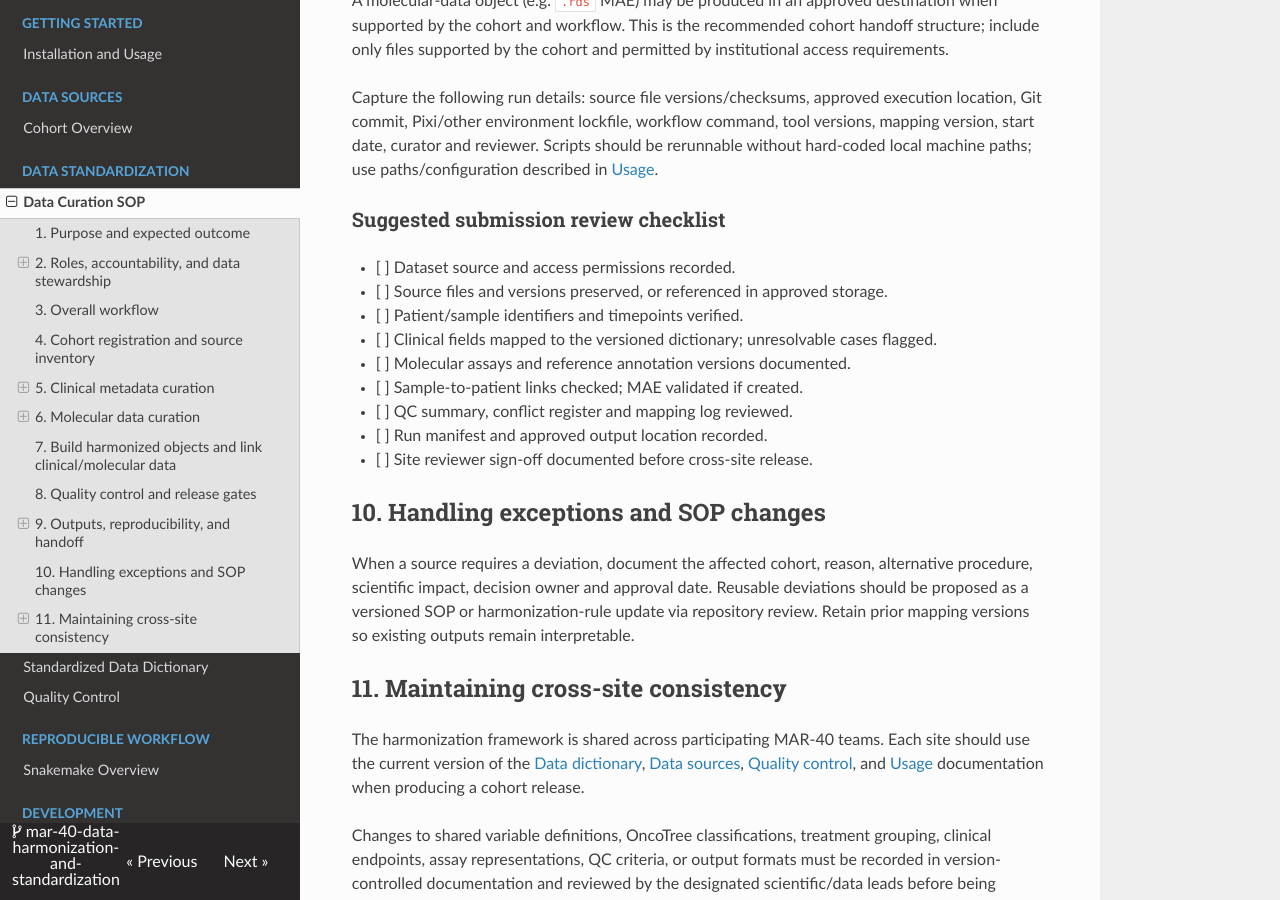
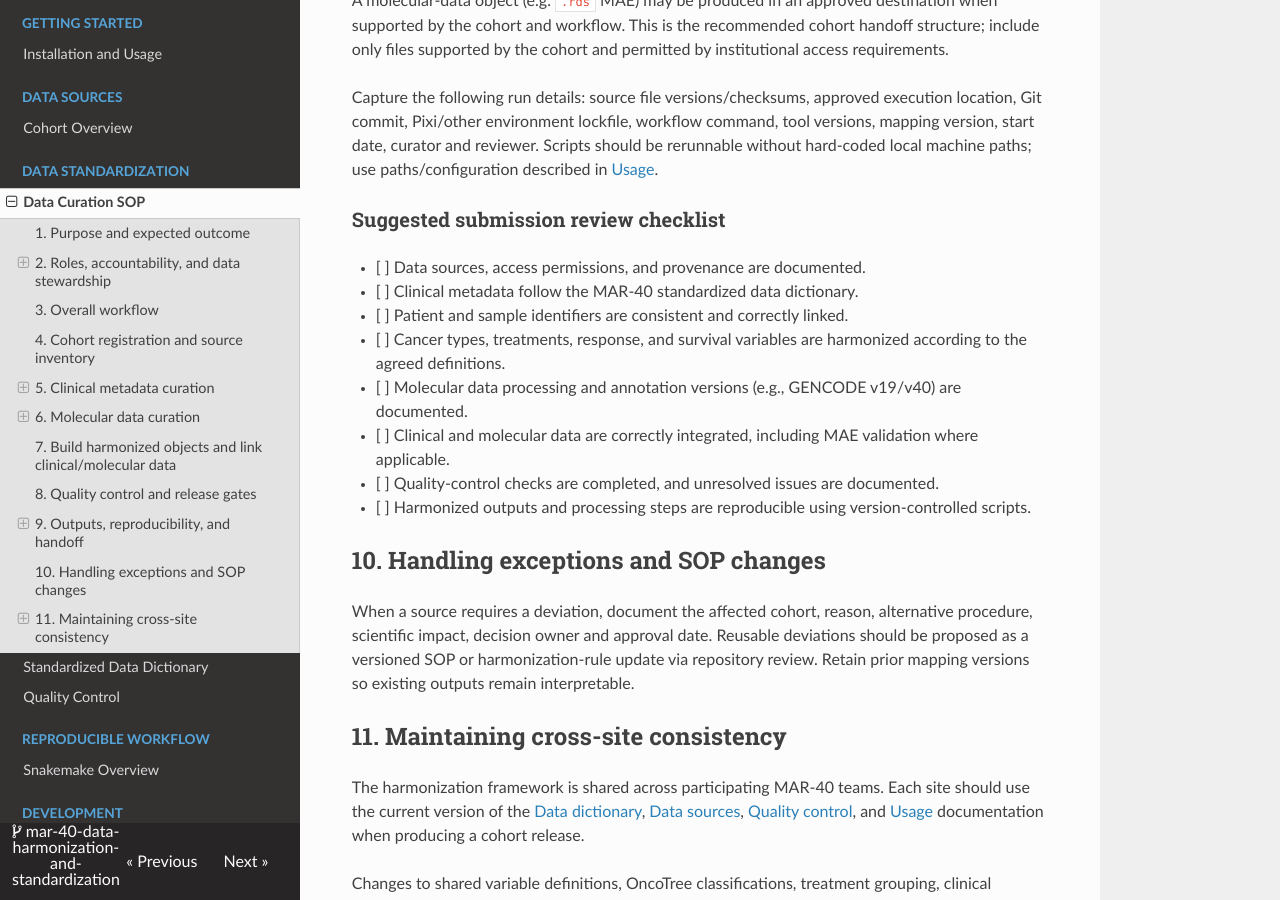
Before and after one commit to bhklab/mar40-data-harmonization, an MkDocs documentation site: the page built from docs/data_curation_SOP.md, in a window 1280 px wide and 900 px high, scrolled down 7608 px. Built offline with MkDocs 1.6.1, drawn with Linux system fonts in a browser that asks for light colours; nearby versions of some CDN libraries.

Commit message:
update output section

```diff
--- a/docs/data_curation_SOP.md
+++ b/docs/data_curation_SOP.md
@@ -244,15 +244,14 @@ Capture the following run details: source file versions/checksums, approved exec
 
 ### Suggested submission review checklist
 
-- [ ] Dataset source and access permissions recorded.
-- [ ] Source files and versions preserved, or referenced in approved storage.
-- [ ] Patient/sample identifiers and timepoints verified.
-- [ ] Clinical fields mapped to the versioned dictionary; unresolvable cases flagged.
-- [ ] Molecular assays and reference annotation versions documented.
-- [ ] Sample-to-patient links checked; MAE validated if created.
-- [ ] QC summary, conflict register and mapping log reviewed.
-- [ ] Run manifest and approved output location recorded.
-- [ ] Site reviewer sign-off documented before cross-site release.
+- [ ] Data sources, access permissions, and provenance are documented.
+- [ ] Clinical metadata follow the MAR-40 standardized data dictionary.
+- [ ] Patient and sample identifiers are consistent and correctly linked.
+- [ ] Cancer types, treatments, response, and survival variables are harmonized according to the agreed definitions.
+- [ ] Molecular data processing and annotation versions (e.g., GENCODE v19/v40) are documented.
+- [ ] Clinical and molecular data are correctly integrated, including MAE validation where applicable.
+- [ ] Quality-control checks are completed, and unresolved issues are documented.
+- [ ] Harmonized outputs and processing steps are reproducible using version-controlled scripts.
 
 ## 10. Handling exceptions and SOP changes
 
```
